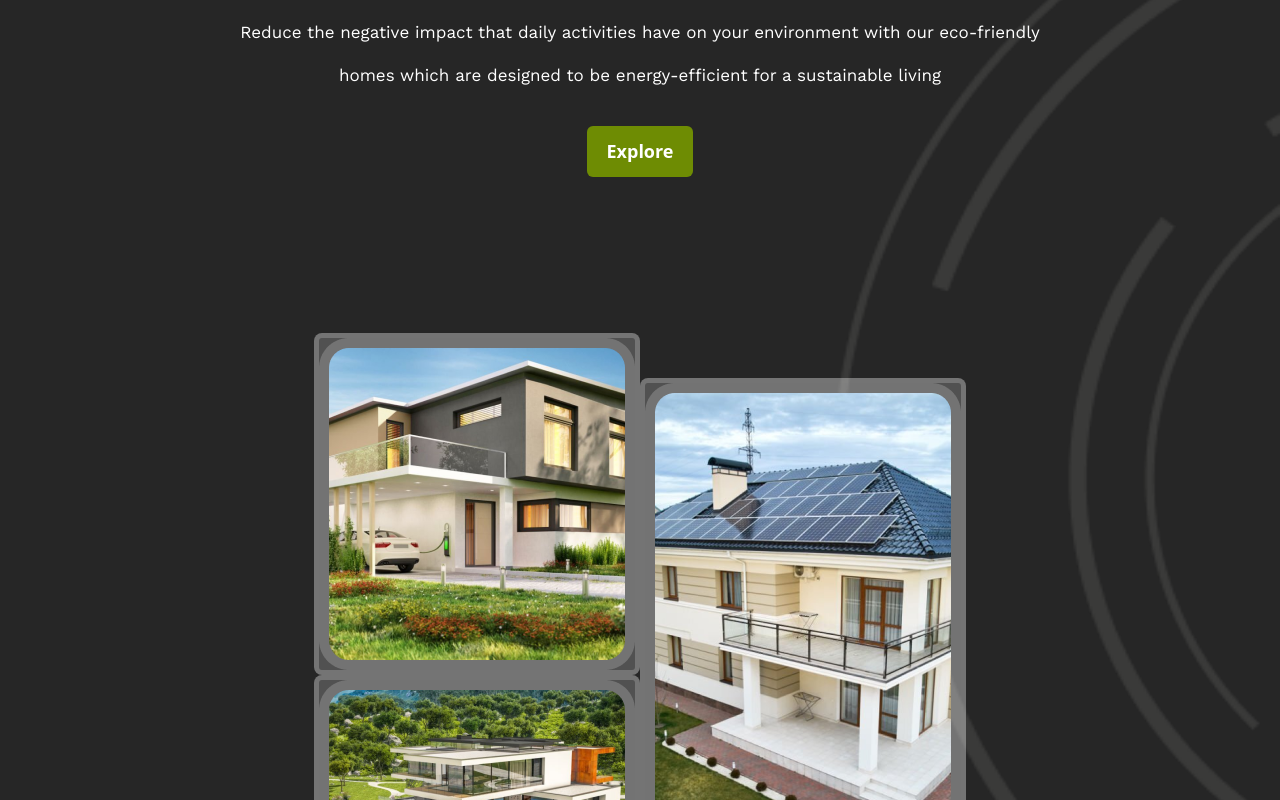
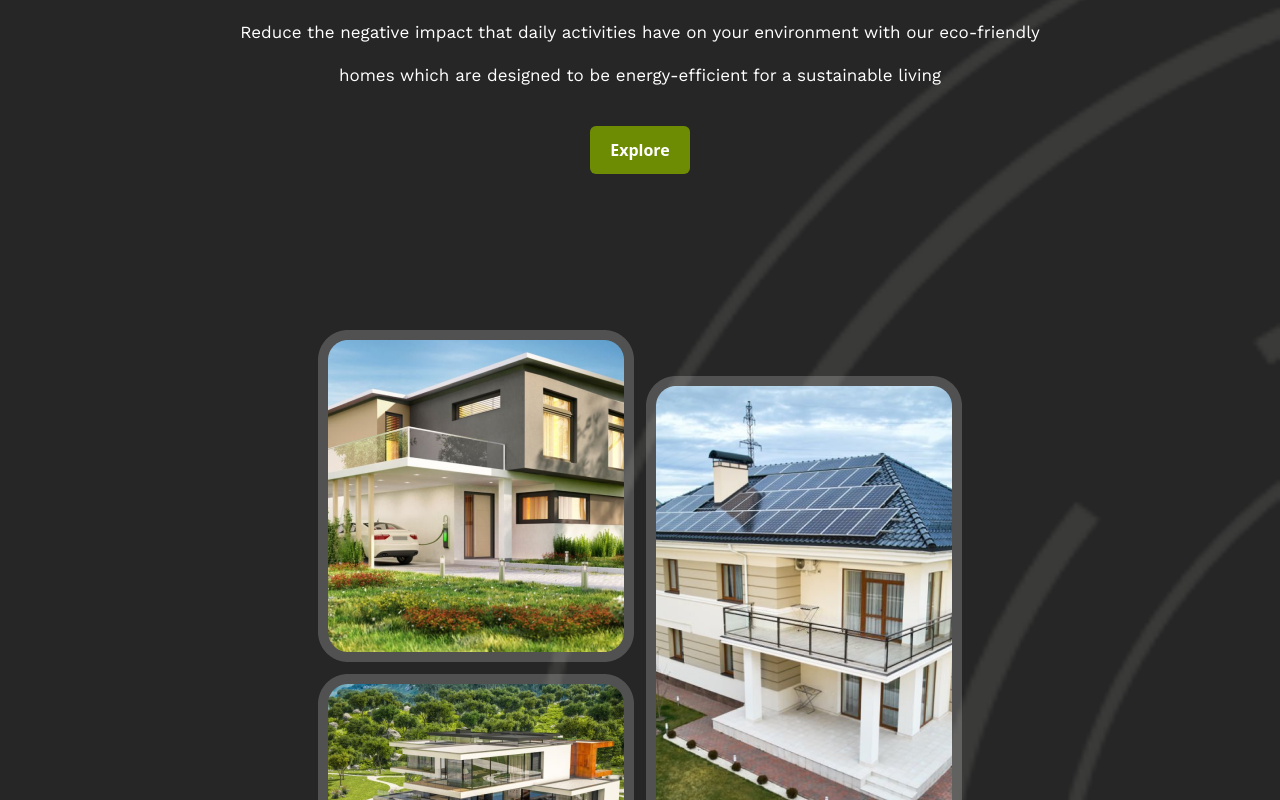
Before and after one commit to danielswift10/project-eco-homes, a React (Create React App) app: page / in a window 1280 px wide. Shown: the part 280-1080 px from the top of the page. Built offline with nearby package versions, Linux system fonts and the light colour scheme.

Commit message:
style: added styling

```diff
--- a/src/Components/Hero/Hero.jsx
+++ b/src/Components/Hero/Hero.jsx
@@ -6,25 +6,25 @@ import styles from "../../styles";
 
 const Hero = () => {
     return (
-        <section className={`bg-darkGrey hero h-[] md:h-[] sm:mb-[900px]  py-[100px] mb-[1200px] md:mb-[700px] lg:mb-[600px]  `} id="home">
-           <div className={`   mt-[60px] ${styles.flexCenter} flex-col gap-14`}>
+        <section className={`bg-darkGrey ${styles.paddingX}  hero h-[] md:h-[] sm:mb-[900px]   py-[100px] mb-[1200px] md:mb-[700px] lg:mb-[600px]  `} id="home">
+           <div className={`   mt-[60px] ${styles.boxWidth}  ${styles.flexCenter} flex-col gap-14`}>
                 <div className="text">
-                <div className={`py-[] ${styles.boxWidth}  ${styles.paddingX} ${styles.flexCenter} sm:pt-[] md:pt-[] md:pb-[100px] flex-col text-center`}>
+                <div className={`py-[]   ${styles.paddingX} ${styles.flexCenter} sm:pt-[] md:pt-[] md:pb-[100px] flex-col text-center`}>
                     <h1 className={`${styles.heading1} mb-4`}>Find Your Sustainable Dream Home Here</h1>
                     <p className={`${styles.heroParagraph}  md:text-[23px] text-white xs:w-[410px] mb-7 ss:w-[500px]  sm:w-[550px]  md:w-[800px] `}>Reduce the negative impact that daily activities have on your environment with our eco-friendly homes which are designed to be energy-efficient for a sustainable living </p>
-                    <Button type={"button"} title={"Explore"} classname={`${'bg-green text-white rounded-[6px] py-3 px-5 text-[18px] text-secondary font-semibold'} `}/>
+                    <Button type={"button"} title={"Explore"} classname={`${'bg-green text-white rounded-[6px] py-3 px-5 text-[16px] text-secondary font-semibold'} `}/>
                 </div>
                 </div>
                 <div className="image ">
-                    <div className={`${styles.flexCenter}`}>
-                    <div className="">
-                        <div className="rounded-[8px] border border-[5px] border-[#FEFEFE33] bg-[#FEFEFE33]">
+                    <div className={`${styles.flexCenter} gap-3`}>
+                    <div className={`${styles.flexBetween} flex-col gap-3`}>
+                        <div className="rounded-[8px]">
                         <img src={house1} className="" alt="" />
                         </div>
-                        <img src={house2} className="rounded-[8px] border border-[5px] border-[#FEFEFE33] bg-[#FEFEFE33]" alt="" />
+                        <img src={house2} className="rounded-[8px]  " alt="" />
                     </div>
                     <div>
-                        <img src={house3} className="rounded-[8px] border border-[5px] border-[#FEFEFE33] bg-[#FEFEFE33]" alt="" />
+                        <img src={house3} className="rounded-[8px] " alt="" />
                     </div>
                     </div>
                 </div>
--- a/src/index.css
+++ b/src/index.css
@@ -24,7 +24,7 @@ body{
 .hero{
   background-image: url("./Assets/images/hero-pattern.png");
   background-repeat: no-repeat;
-  background-size: contain;
+  background-size: 60%;
   background-position: top 100px right;
 }
 
--- a/src/styles.js
+++ b/src/styles.js
@@ -9,7 +9,7 @@ const styles  = {
     heading6: "font-poppins font-bold w-full xl:text-[16px] xl:leading-[28px] text-secondary  ",
 
 
-    heroParagraph: "font-workSans font-normal text-[14px] lg:text-[17px] xl:text-[20px]  leading-[22px] text-lightBlack md:leading-[43.2px]",
+    heroParagraph: "font-workSans font-normal text-[13px] lg:text-[17px] xl:text-[20px]  leading-[20px] text-lightBlack md:leading-[43.2px]",
     paragraph: "font-workSans font-normal text-[16px] lg:text-[26px] xl:text-[28px]  leading-[25px] md:leading-[43.2px]",
     paragraphSmall: "font-workSans font-normal lg:text-[16px]  lg:leading-[28.8px]",
 
@@ -20,7 +20,7 @@ const styles  = {
     flexEnd: "flex justify-end items-center",
     flexWrap: "flex flex-wrap justify-center",
 
-    paddingX: "ss:px-16  px-5 xl:px-0",
+    paddingX: "ss:px-16  px-4 xl:px-0",
     paddingY: "sm:py-16 py-6",
     padding: "sm:px-16 px-7 xl:px-0  sm:py-12  py-4",
     padding2: "sm:px-16 px-7 xl:px-0 ",
```
